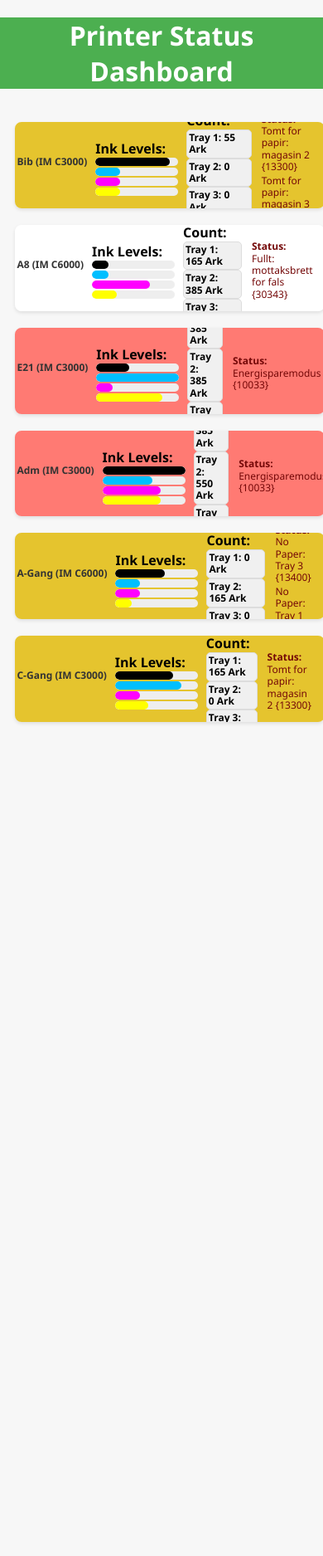
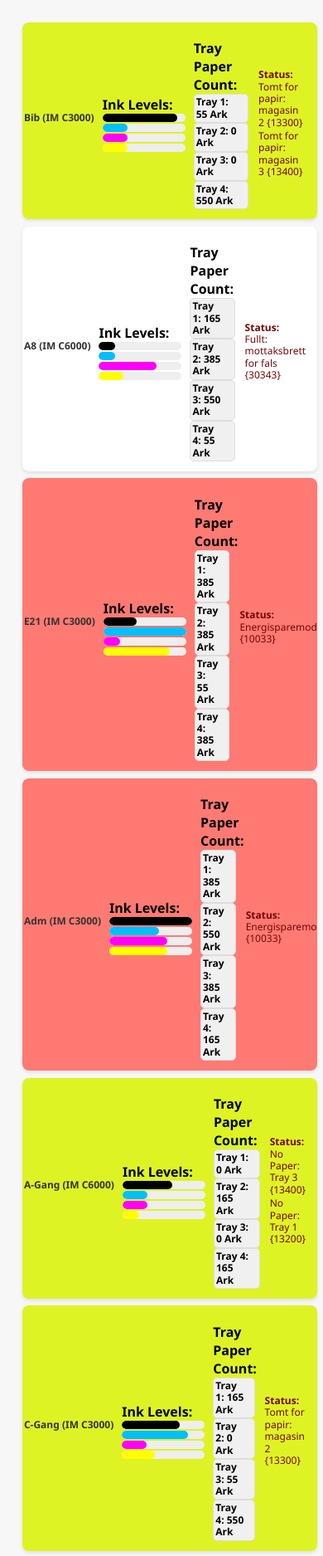
Before and after one commit to zhyl0/Kopimaskin-SNMP-nettvisning, a PHP site: page / in a window 390 px wide. Shown: the whole page at 83% size. Before the commit the page ends 872 px from the top, so only its background shows below. Run offline with PHP 8.4, Linux system fonts and the light colour scheme.

Commit message:
Fixed css

```diff
--- a/style.css
+++ b/style.css
@@ -15,12 +15,11 @@ html {
 
 .printer-container {
   display: grid;
-  grid-template-columns: repeat(auto-fill, minmax(300px, 1fr));
-  grid-auto-rows: minmax(150px, auto);
+  grid-template-columns: repeat(auto-fit, minmax(250px, 1fr)); /* Use 'auto-fit' and adjust the min width if necessary */
+  grid-auto-rows: 1fr; /* This will scale the row height to fit the container */
   gap: 1vh;
   padding: 2vh;
   overflow: hidden;
-  height: 88vh; /* Adjusted to account for header height and padding */
 }
 
 .printer {
@@ -34,6 +33,7 @@ html {
   flex-direction: column;
   align-items: center;
   overflow-y: auto;
+  height: 100%; /* This ensures that the printer containers take full height */
 }
 
 .printer h2 {
@@ -79,7 +79,6 @@ html {
   font-size: 0.8em;
   color: rgb(116, 8, 8);
 }
-/* ... existing styles ... */
 
 .ink-levels {
   width: 100%;
@@ -140,7 +139,11 @@ html {
   font-weight: bold;
 }
 
-@media (max-width: 100vh) {
+@media (max-width: 768px) {
+  .printer-container {
+    grid-template-columns: 1fr; /* Single column layout for smaller screens */
+    grid-auto-rows: minmax(100px, auto); /* Sets a minimum height for the rows and allows them to grow as needed */
+  }
   .printer {
     display: flex;
     flex-direction: row;
@@ -153,21 +156,8 @@ html {
   }
 
     .dashboard-header {
-      background-color: #4caf50;
-      color: white;
-      text-align: center;
-      padding: 0vh;
+      display: none;
 
-    }
-
-    .printer-container {
-      display: grid;
-      grid-template-columns: repeat(auto-fill, minmax(300px, 1fr));
-      grid-auto-rows: minmax(1px, auto);
-      gap: 0vh;
-      padding: 1vh;
-      overflow: hidden;
-      height: 88vh; /* Adjusted to account for header height and padding */
     }
 
     .printer-icon, .detail {
@@ -225,7 +215,7 @@ html {
 
 @keyframes pulsate2 {
   0% { background-color: #fff; }
-  50% { background-color: #e2bc13; } /* Light red color */
+  50% { background-color: #daf108; } /* Light red color */
   100% { background-color: #fff; }
 }
 
```
Also changed, not shown: 1 other file. Lines whose indentation alone changed are shown as unchanged.
